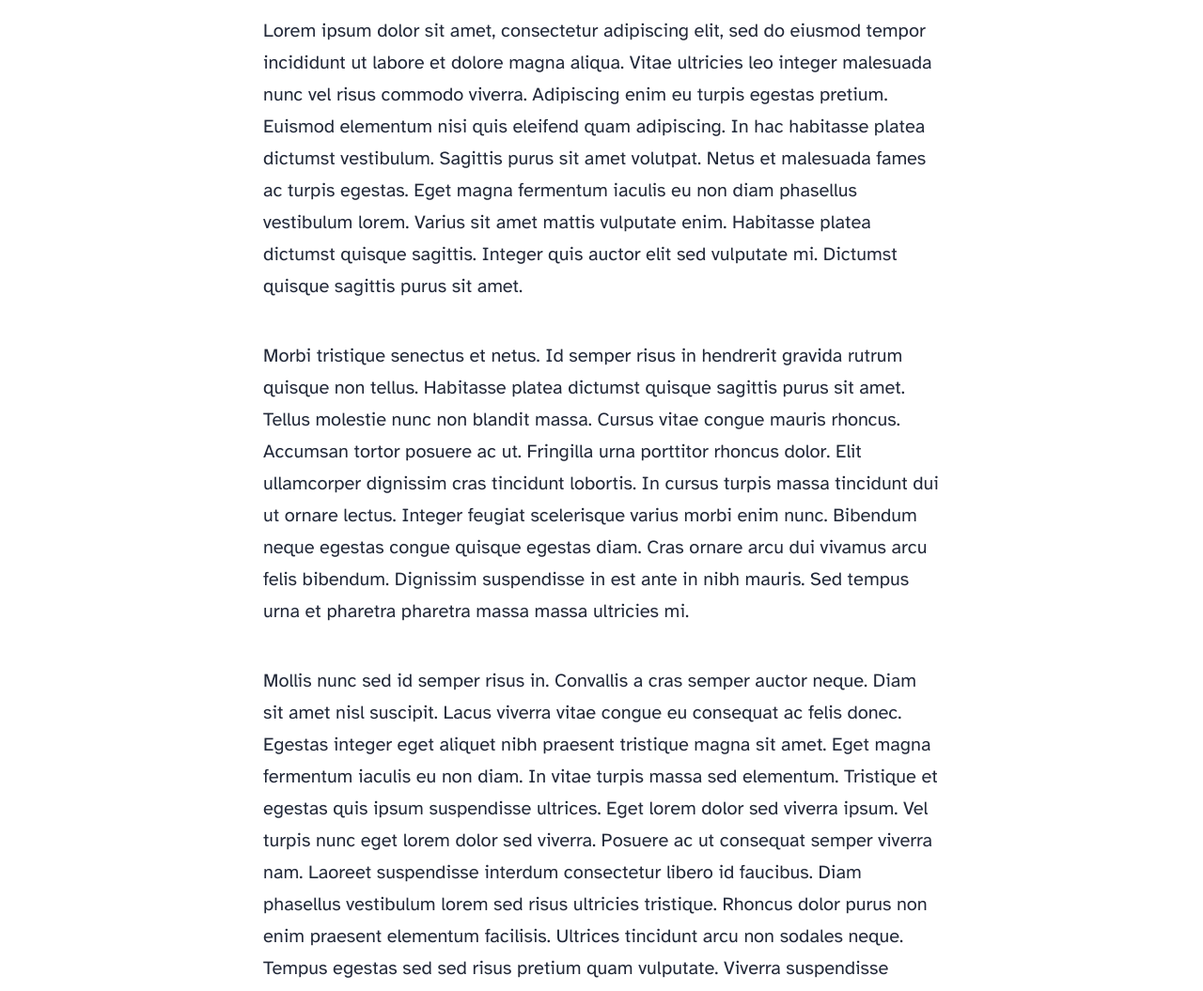
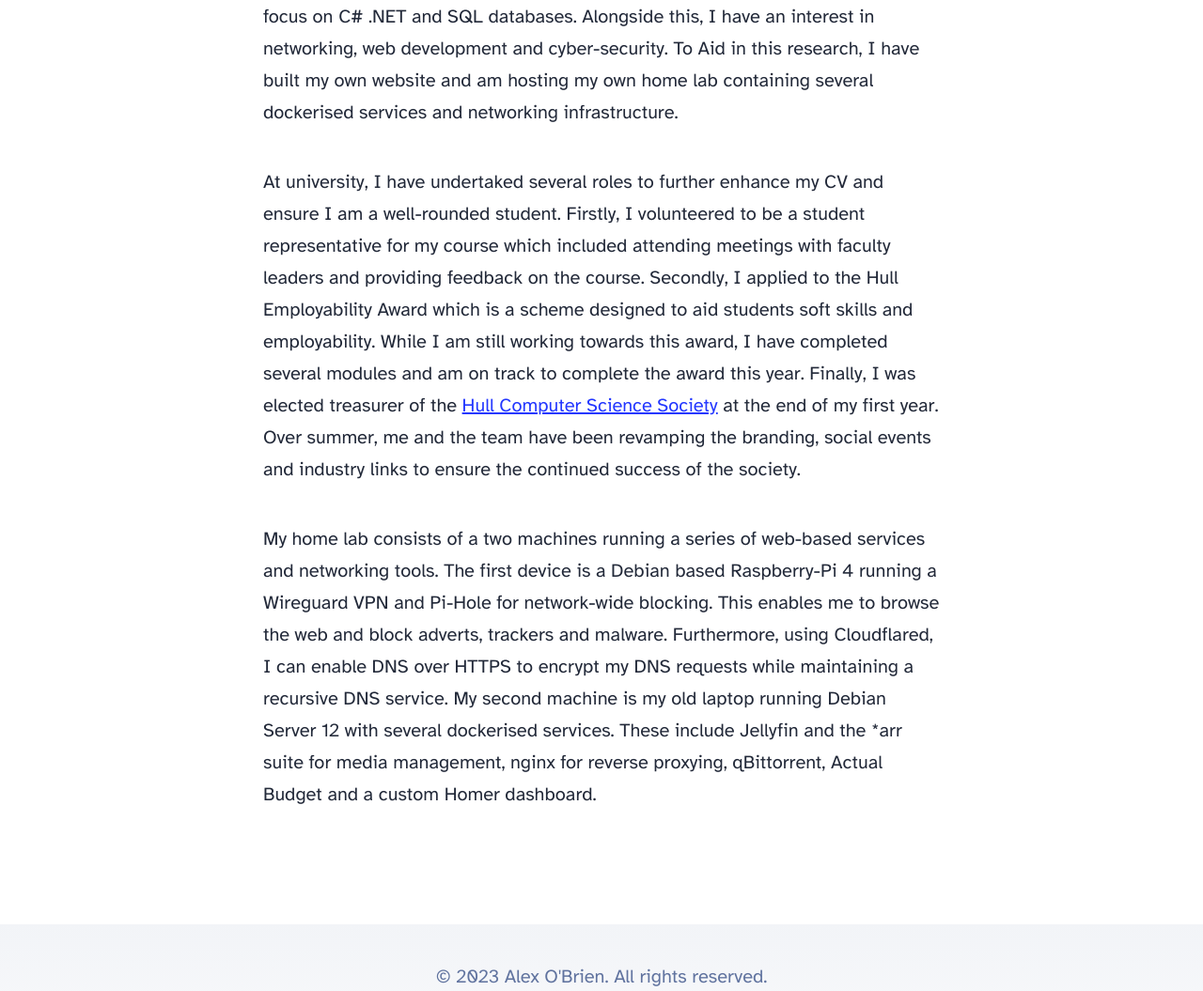
Before and after one commit to alex8obrien/Website, an Astro site: page /about in a window 1280 px wide. Shown: the part 856-1911 px from the top of the page at 94% size. Built offline with nearby package versions, Linux system fonts and the light colour scheme; Astro itself is replaced by a stand-in of ours.

Commit message:
Added About Me and banner

```diff
--- a/src/pages/about.astro
+++ b/src/pages/about.astro
@@ -3,60 +3,20 @@ import Layout from '../layouts/BlogPost.astro';
 ---
 
 <Layout
-	title="About Me"
-	description="Lorem ipsum dolor sit amet"
-	pubDate={new Date('August 08 2021')}
-	heroImage="/blog-placeholder-about.jpg"
+	title=""
+	description="About Me"
+	pubDate={new Date('September 15 2023')}
+	heroImage="About_Me.jpg"
 >
 	<p>
-		Lorem ipsum dolor sit amet, consectetur adipiscing elit, sed do eiusmod tempor incididunt ut
-		labore et dolore magna aliqua. Vitae ultricies leo integer malesuada nunc vel risus commodo
-		viverra. Adipiscing enim eu turpis egestas pretium. Euismod elementum nisi quis eleifend quam
-		adipiscing. In hac habitasse platea dictumst vestibulum. Sagittis purus sit amet volutpat. Netus
-		et malesuada fames ac turpis egestas. Eget magna fermentum iaculis eu non diam phasellus
-		vestibulum lorem. Varius sit amet mattis vulputate enim. Habitasse platea dictumst quisque
-		sagittis. Integer quis auctor elit sed vulputate mi. Dictumst quisque sagittis purus sit amet.
+		Hi I'm Alex O'Brien, a software engineering student from the UK. I'm currently studying my second year at the University of Hull. I'm a backend developer with a focus on C# .NET and SQL databases. Alongside this, I have an interest in networking, web development and cyber-security. To Aid in this research, I have built my own website and am hosting my own home lab containing several dockerised services and networking infrastructure.
 	</p>
 
 	<p>
-		Morbi tristique senectus et netus. Id semper risus in hendrerit gravida rutrum quisque non
-		tellus. Habitasse platea dictumst quisque sagittis purus sit amet. Tellus molestie nunc non
-		blandit massa. Cursus vitae congue mauris rhoncus. Accumsan tortor posuere ac ut. Fringilla urna
-		porttitor rhoncus dolor. Elit ullamcorper dignissim cras tincidunt lobortis. In cursus turpis
-		massa tincidunt dui ut ornare lectus. Integer feugiat scelerisque varius morbi enim nunc.
-		Bibendum neque egestas congue quisque egestas diam. Cras ornare arcu dui vivamus arcu felis
-		bibendum. Dignissim suspendisse in est ante in nibh mauris. Sed tempus urna et pharetra pharetra
-		massa massa ultricies mi.
+		At university, I have undertaked several roles to further enhance my CV and ensure I am a well-rounded student. Firstly, I volunteered to be a student representative for my course which included attending meetings with faculty leaders and providing feedback on the course. Secondly, I applied to the Hull Employability Award which is a scheme designed to aid students soft skills and employability. While I am still working towards this award, I have completed several modules and am on track to complete the award this year. Finally, I was elected treasurer of the <a href="https://hullcss.org">Hull Computer Science Society</a> at the end of my first year. Over summer, me and the team have been revamping the branding, social events and industry links to ensure the continued success of the society.
 	</p>
 
 	<p>
-		Mollis nunc sed id semper risus in. Convallis a cras semper auctor neque. Diam sit amet nisl
-		suscipit. Lacus viverra vitae congue eu consequat ac felis donec. Egestas integer eget aliquet
-		nibh praesent tristique magna sit amet. Eget magna fermentum iaculis eu non diam. In vitae
-		turpis massa sed elementum. Tristique et egestas quis ipsum suspendisse ultrices. Eget lorem
-		dolor sed viverra ipsum. Vel turpis nunc eget lorem dolor sed viverra. Posuere ac ut consequat
-		semper viverra nam. Laoreet suspendisse interdum consectetur libero id faucibus. Diam phasellus
-		vestibulum lorem sed risus ultricies tristique. Rhoncus dolor purus non enim praesent elementum
-		facilisis. Ultrices tincidunt arcu non sodales neque. Tempus egestas sed sed risus pretium quam
-		vulputate. Viverra suspendisse potenti nullam ac tortor vitae purus faucibus ornare. Fringilla
-		urna porttitor rhoncus dolor purus non. Amet dictum sit amet justo donec enim.
-	</p>
-
-	<p>
-		Mattis ullamcorper velit sed ullamcorper morbi tincidunt. Tortor posuere ac ut consequat semper
-		viverra. Tellus mauris a diam maecenas sed enim ut sem viverra. Venenatis urna cursus eget nunc
-		scelerisque viverra mauris in. Arcu ac tortor dignissim convallis aenean et tortor at. Curabitur
-		gravida arcu ac tortor dignissim convallis aenean et tortor. Egestas tellus rutrum tellus
-		pellentesque eu. Fusce ut placerat orci nulla pellentesque dignissim enim sit amet. Ut enim
-		blandit volutpat maecenas volutpat blandit aliquam etiam. Id donec ultrices tincidunt arcu. Id
-		cursus metus aliquam eleifend mi.
-	</p>
-
-	<p>
-		Tempus quam pellentesque nec nam aliquam sem. Risus at ultrices mi tempus imperdiet. Id porta
-		nibh venenatis cras sed felis eget velit. Ipsum a arcu cursus vitae. Facilisis magna etiam
-		tempor orci eu lobortis elementum. Tincidunt dui ut ornare lectus sit. Quisque non tellus orci
-		ac. Blandit libero volutpat sed cras. Nec tincidunt praesent semper feugiat nibh sed pulvinar
-		proin gravida. Egestas integer eget aliquet nibh praesent tristique magna.
+		My home lab consists of a two machines running a series of web-based services and networking tools. The first device is a Debian based Raspberry-Pi 4 running a Wireguard VPN and Pi-Hole for network-wide blocking. This enables me to browse the web and block adverts, trackers and malware. Furthermore, using Cloudflared, I can enable DNS over HTTPS to encrypt my DNS requests while maintaining a recursive DNS service. My second machine is my old laptop running Debian Server 12 with several dockerised services. These include Jellyfin and the *arr suite for media management, nginx for reverse proxying, qBittorrent, Actual Budget and a custom Homer dashboard.
 	</p>
 </Layout>
```
Also changed, not shown: public/About_Me.jpg (added).
